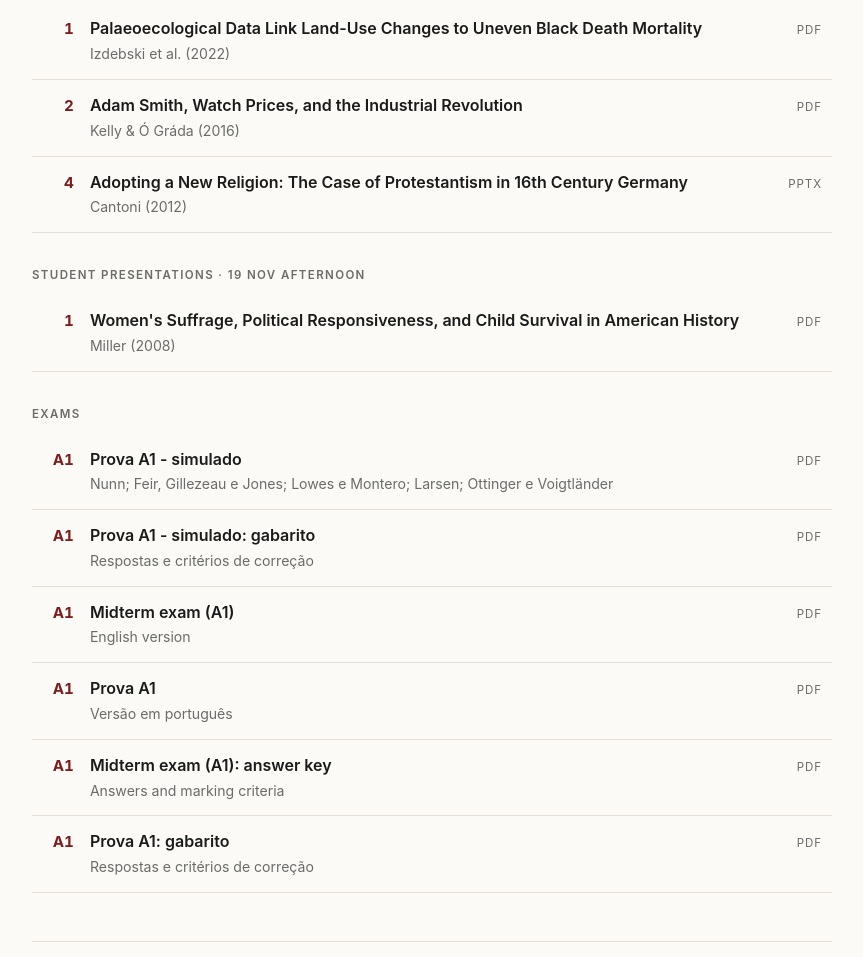
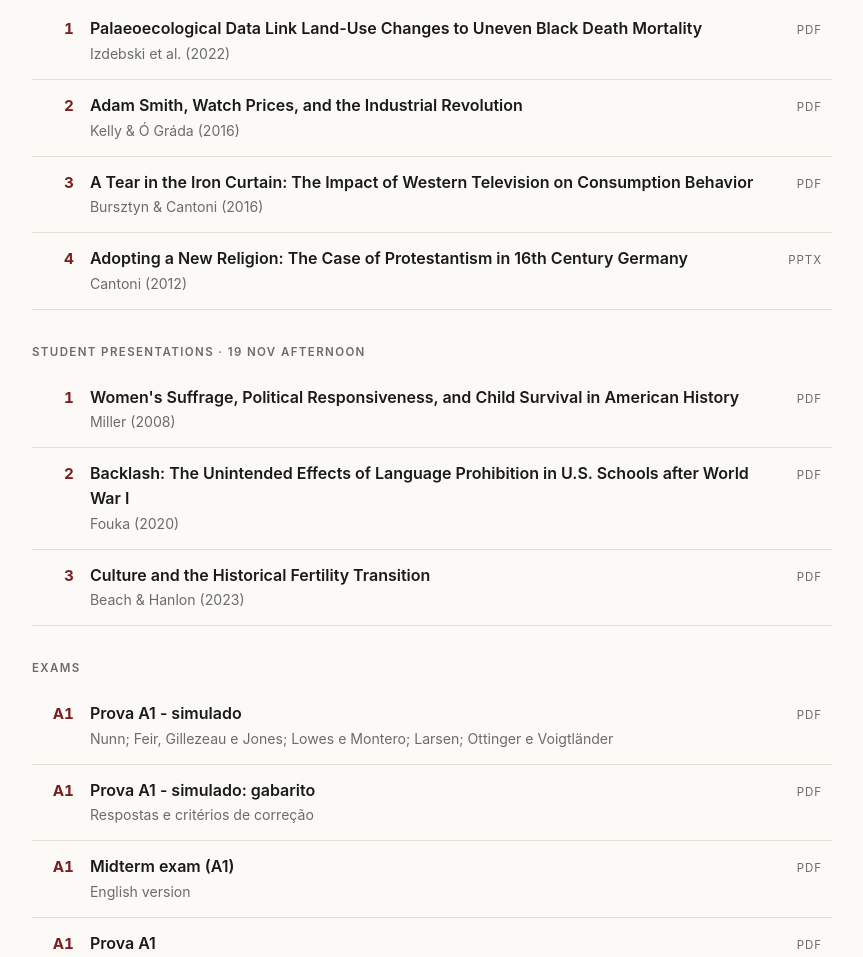
Before and after one commit to mms922/eh2, a plain HTML site: page index.html in a window 1280 px wide. Shown: the part 3375-4332 px from the top of the page, without its empty margins (208-1071 px from the left). Drawn offline with Linux system fonts and the light colour scheme.

Commit message:
Student presentations 19 Nov: Bursztyn & Cantoni, Fouka, Beach & Hanlon
Co-Authored-By: Claude Opus 5.5 <noreply@anthropic.com>

```diff
--- a/index.html
+++ b/index.html
@@ -214,6 +214,10 @@
   <span class="n">2</span>
   <span class="t"><b>Adam Smith, Watch Prices, and the Industrial Revolution</b><span>Kelly &amp; &Oacute; Gr&aacute;da (2016)</span></span>
   <span class="pdf">PDF</span></a></li>
+<li><a class="row" href="19-nov-morning/eh2_2026-11-19am_3_bursztyn-cantoni_west-german-tv.pdf">
+  <span class="n">3</span>
+  <span class="t"><b>A Tear in the Iron Curtain: The Impact of Western Television on Consumption Behavior</b><span>Bursztyn &amp; Cantoni (2016)</span></span>
+  <span class="pdf">PDF</span></a></li>
 <li><a class="row" href="19-nov-morning/eh2_2026-11-19am_4_cantoni_protestantism.pptx">
   <span class="n">4</span>
   <span class="t"><b>Adopting a New Religion: The Case of Protestantism in 16th Century Germany</b><span>Cantoni (2012)</span></span>
@@ -224,6 +228,14 @@
 <li><a class="row" href="19-nov-afternoon/eh2_2026-11-19pm_1_miller_suffrage.pdf">
   <span class="n">1</span>
   <span class="t"><b>Women's Suffrage, Political Responsiveness, and Child Survival in American History</b><span>Miller (2008)</span></span>
+  <span class="pdf">PDF</span></a></li>
+<li><a class="row" href="19-nov-afternoon/eh2_2026-11-19pm_2_fouka_backlash.pdf">
+  <span class="n">2</span>
+  <span class="t"><b>Backlash: The Unintended Effects of Language Prohibition in U.S. Schools after World War I</b><span>Fouka (2020)</span></span>
+  <span class="pdf">PDF</span></a></li>
+<li><a class="row" href="19-nov-afternoon/eh2_2026-11-19pm_3_beach-hanlon_fertility.pdf">
+  <span class="n">3</span>
+  <span class="t"><b>Culture and the Historical Fertility Transition</b><span>Beach &amp; Hanlon (2023)</span></span>
   <span class="pdf">PDF</span></a></li>
 </ul>
 <div class="unit">Exams</div>
--- a/student.tsv
+++ b/student.tsv
@@ -8,5 +8,8 @@
 12 Nov	4	The Role of World War II in the Rise of Women's Employment	Goldin (1991)	student presentations/slides/eh2_2026-11-12_4_goldin_wwii-women.pdf
 19 Nov morning	1	Palaeoecological Data Link Land-Use Changes to Uneven Black Death Mortality	Izdebski et al. (2022)	student presentations/slides/eh2_2026-11-19am_1_izdebski_black-death-pollen.pdf	19-nov-morning
 19 Nov morning	2	Adam Smith, Watch Prices, and the Industrial Revolution	Kelly &amp; &Oacute; Gr&aacute;da (2016)	student presentations/slides/eh2_2026-11-19am_2_kelly-ograda_watch-prices.pdf	19-nov-morning
+19 Nov morning	3	A Tear in the Iron Curtain: The Impact of Western Television on Consumption Behavior	Bursztyn &amp; Cantoni (2016)	student presentations/slides/eh2_2026-11-19am_3_bursztyn-cantoni_west-german-tv.pdf	19-nov-morning
 19 Nov morning	4	Adopting a New Religion: The Case of Protestantism in 16th Century Germany	Cantoni (2012)	student presentations/slides/eh2_2026-11-19am_4_cantoni_protestantism.pptx	19-nov-morning
 19 Nov afternoon	1	Women's Suffrage, Political Responsiveness, and Child Survival in American History	Miller (2008)	student presentations/slides/eh2_2026-11-19pm_1_miller_suffrage.pdf	19-nov-afternoon
+19 Nov afternoon	2	Backlash: The Unintended Effects of Language Prohibition in U.S. Schools after World War I	Fouka (2020)	student presentations/slides/eh2_2026-11-19pm_2_fouka_backlash.pdf	19-nov-afternoon
+19 Nov afternoon	3	Culture and the Historical Fertility Transition	Beach &amp; Hanlon (2023)	student presentations/slides/eh2_2026-11-19pm_3_beach-hanlon_fertility.pdf	19-nov-afternoon
```
Also changed, not shown: 3 other files.
